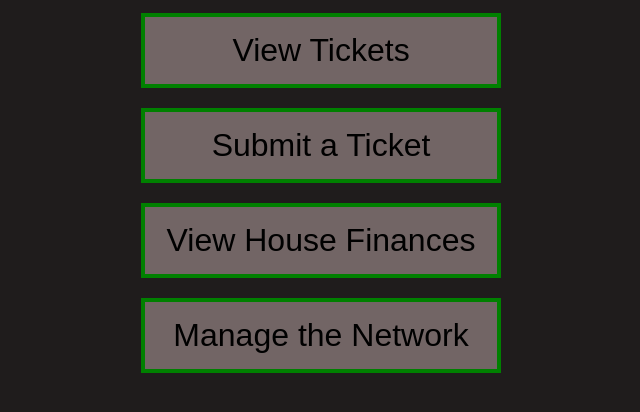
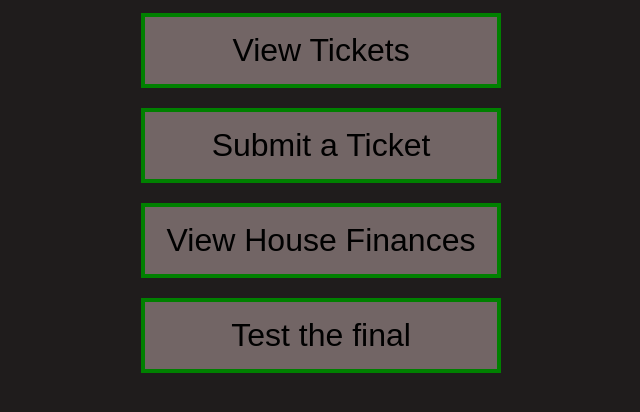
Before and after one commit to cjexpedersen-prog/HomeWeb, a plain HTML site: page index.html in a window 1280 px wide. Shown: the part 130-542 px from the top of the page, without its empty margins (319-959 px from the left). Drawn offline with Linux system fonts and the light colour scheme; files that its build step writes are made by us from their sources.

Commit message:
Update index.html

```diff
--- a/index.html
+++ b/index.html
@@ -20,7 +20,7 @@
             <p><button class="linkButton" onclick='window.open("/html/ticketmainpage.html")'>View Tickets</button></p>
             <p><button class="linkButton" onclick='window.open("/html/ticketbuildpage.html")'>Submit a Ticket</button></p>
             <p><button class="linkButton" onclick='window.open("/html/financesystem.html")'>View House Finances</button></p>
-            <p><button class="linkButton" onclick='window.open("/html/networklinks.html")'>Manage the Network</button></p>
+            <p><button class="linkButton" onclick='window.open(".final/SE_3050_Final/html/networklinks.html")'>Test the final</button></p>
         </div>
     </body>
 </main>
```
